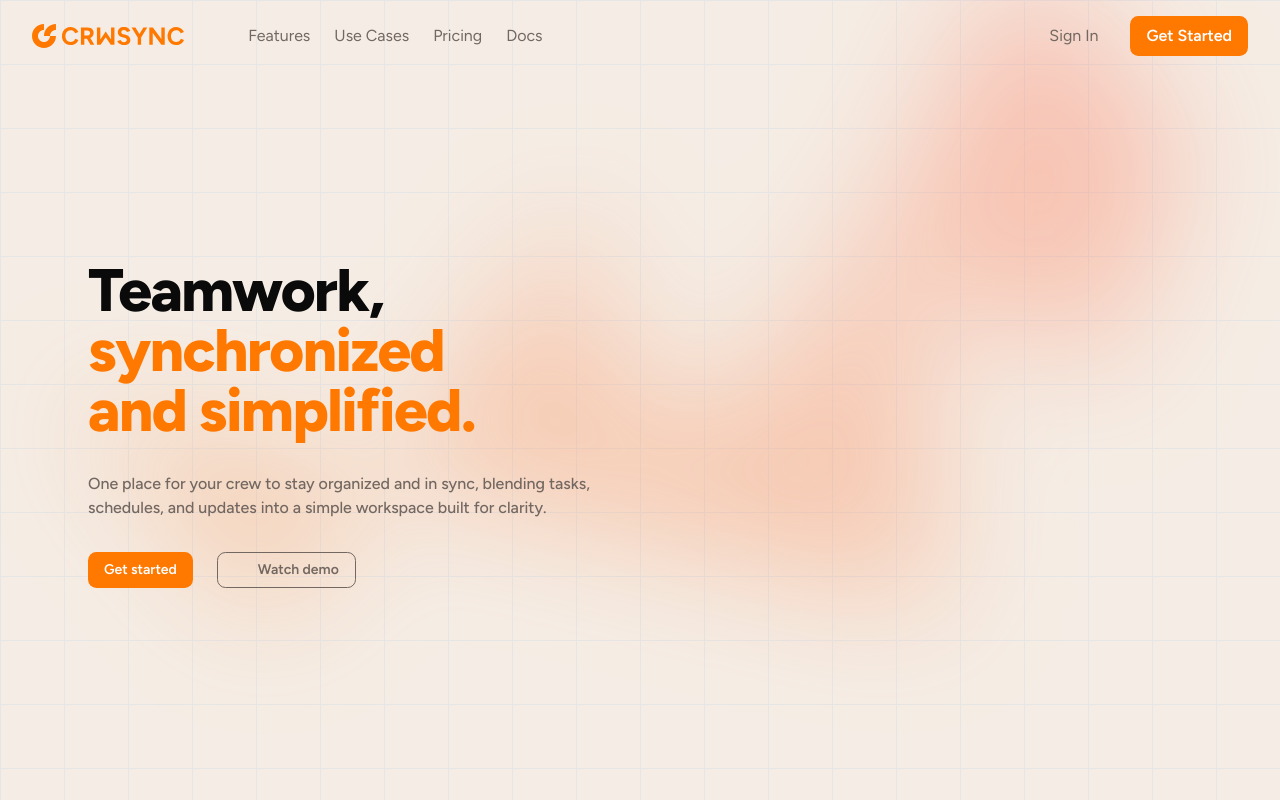
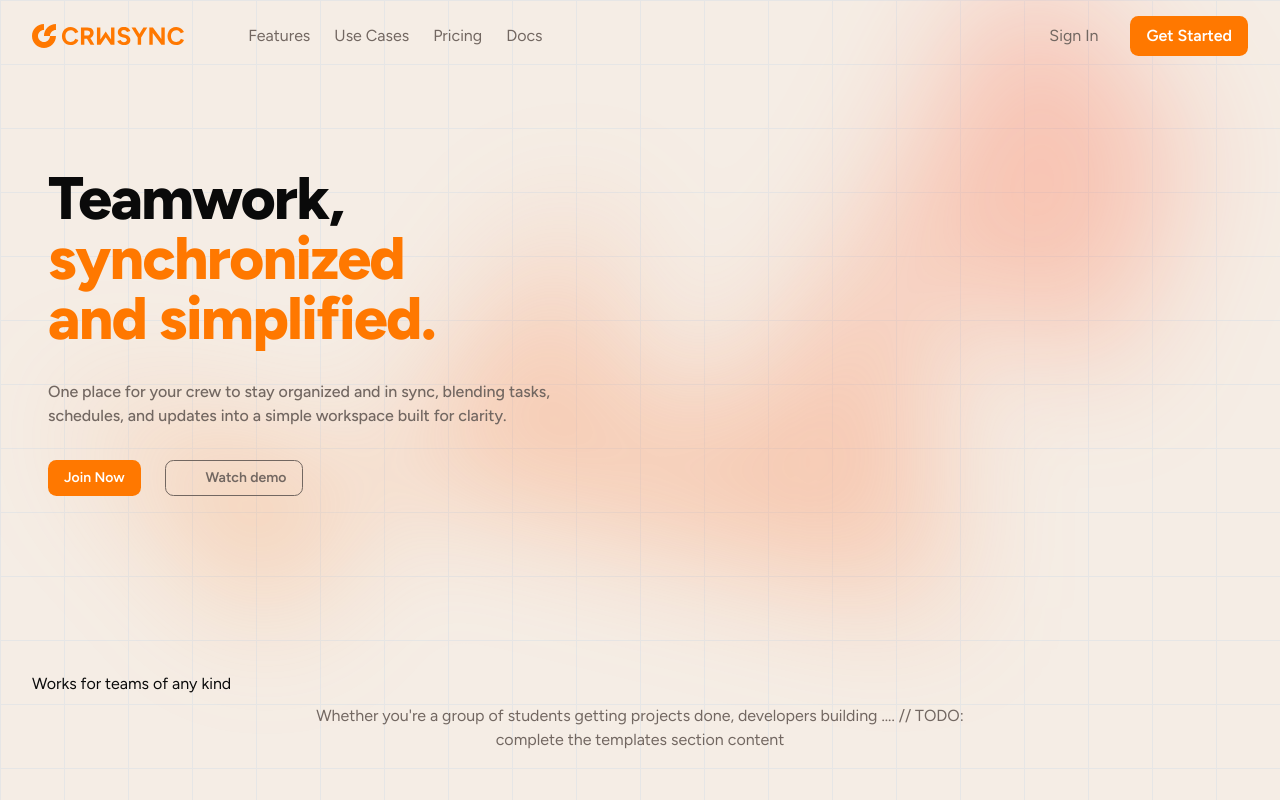
Before and after one commit to JustTunya/crwsync, a Next.js app in the folder apps/frontend/: page / in a window 1280 px wide. Shown: the top 802 px of the page. Built offline with nearby package versions, Linux system fonts and the light colour scheme; no server answers; some icons are missing.

Commit message:
minor hero fixes

```diff
--- a/apps/frontend/components/home/hero.tsx
+++ b/apps/frontend/components/home/hero.tsx
@@ -36,7 +36,7 @@
 
 export default function Hero() {
   return (
-    <section className="mx-auto flex min-h-[80vh] max-w-6xl flex-col gap-12 px-6 pb-24 pt-24 md:min-h-[88vh] md:flex-row md:items-center md:justify-between lg:gap-20">
+    <section className="flex flex-col lg:flex-row gap-12 px-12 py-24 md:items-center md:justify-between max-w-7xl mx-auto">
       <motion.div
         className="max-w-xl space-y-8"
         variants={containerVariants}
@@ -45,7 +45,7 @@
       >
         <motion.h1
           variants={itemVariants}
-          className="text-balance text-center sm:text-left text-4xl sm:text-5xl md:text-6xl text-foreground font-bold tracking-tight"
+          className="text-balance text-center lg:text-left text-4xl lg:text-6xl md:text-6xl text-foreground font-bold tracking-tight"
         >
           Teamwork,
           <span className="block text-primary">
@@ -55,16 +55,18 @@
 
         <motion.p
           variants={itemVariants}
-          className="text-pretty text-center sm:text-left text-sm sm:text-base text-muted-foreground font-medium"
+          className="text-pretty text-center lg:text-left text-sm lg:text-base text-muted-foreground font-medium"
         >
           One place for your crew to stay organized and in sync, blending tasks, schedules, and updates into a simple workspace built for clarity.
         </motion.p>
 
         <motion.div
           variants={itemVariants}
-          className="flex justify-center sm:justify-start gap-3 sm:gap-6 w-full"
+          className="flex justify-center lg:justify-start gap-3 lg:gap-6 w-full"
         >
-          <Button className="w-min">Get started</Button>
+          <Button className="w-min">
+            Join Now
+          </Button>
           <Button variant="outline" className="w-min">
             <HugeiconsIcon icon={PlayIcon} strokeWidth={2} className="size-5" />
             Watch demo
@@ -78,6 +80,7 @@
         initial="hidden"
         animate="visible"
       >
+        {/* PLACEHOLDER FOR DEMO CARD */}
       </motion.div>
     </section>
   );
```
